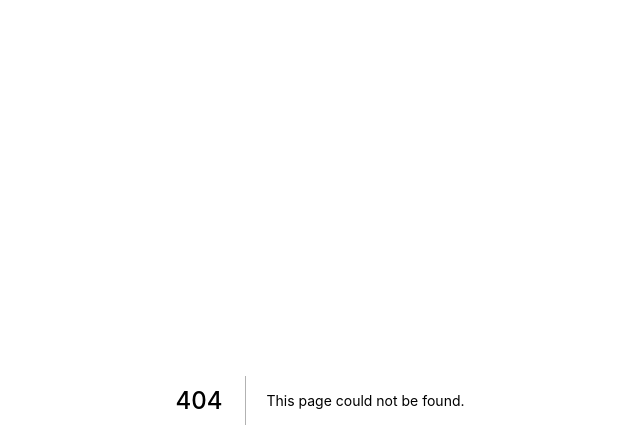
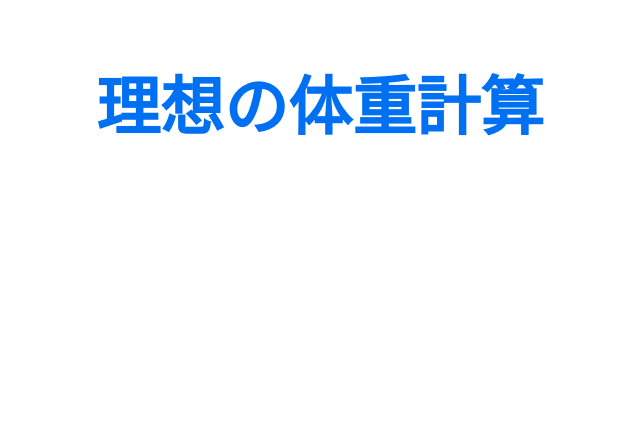
Before and after one commit to ryu-0729/calculation-tools, a Next.js app: page /weight-calculations in a window 1280 px wide. Before the commit this address had no page. Shown: the top 448 px of the page, without its empty margins (320-960 px from the left). Built offline with nearby package versions, Linux system fonts and the light colour scheme.

Commit message:
feat: add weight calculation page

```diff
--- a/src/pages/index.tsx
+++ b/src/pages/index.tsx
@@ -29,9 +29,9 @@ const Home: NextPage = () => {
             </a>
           </Link>
 
-          <Link href="#">
+          <Link href="/weight-calculations">
             <a className={styles.card}>
-              <h2>Next Update &rarr;</h2>
+              <h2>理想の体重計算 &rarr;</h2>
               <p>Next Update Next Update Next Update Next Update Next Update!</p>
             </a>
           </Link>
@@ -52,6 +52,7 @@ const Home: NextPage = () => {
         </div>
       </main>
 
+      {/* TODO: 文言修正する */}
       <footer className={styles.footer}>
         <a
           href="https://vercel.com?utm_source=create-next-app&utm_medium=default-template&utm_campaign=create-next-app"
--- /dev/null
+++ b/src/pages/weight-calculations/index.module.css
@@ -0,0 +1,21 @@
+.container {
+  padding: 0 2rem;
+}
+
+.main {
+  min-height: 100vh;
+  padding: 4rem 0;
+}
+
+.title {
+  margin: 0;
+  line-height: 1.15;
+  font-size: 4rem;
+  color: #0070f3;
+  margin-bottom: 20px;
+}
+
+.title,
+.description {
+  text-align: center;
+}
--- /dev/null
+++ b/src/pages/weight-calculations/index.tsx
@@ -0,0 +1,22 @@
+import { NextPage } from 'next';
+import Head from 'next/head';
+
+import styles from './index.module.css';
+
+const WeightCalculations: NextPage = () => {
+  return (
+    <div className={styles.container}>
+      <Head>
+        <title>理想の体重計算</title>
+      </Head>
+
+      <main className={styles.main}>
+        <h1 className={styles.title}>
+          理想の体重計算
+        </h1>
+      </main>
+    </div>
+  );
+};
+
+export default WeightCalculations;
```
